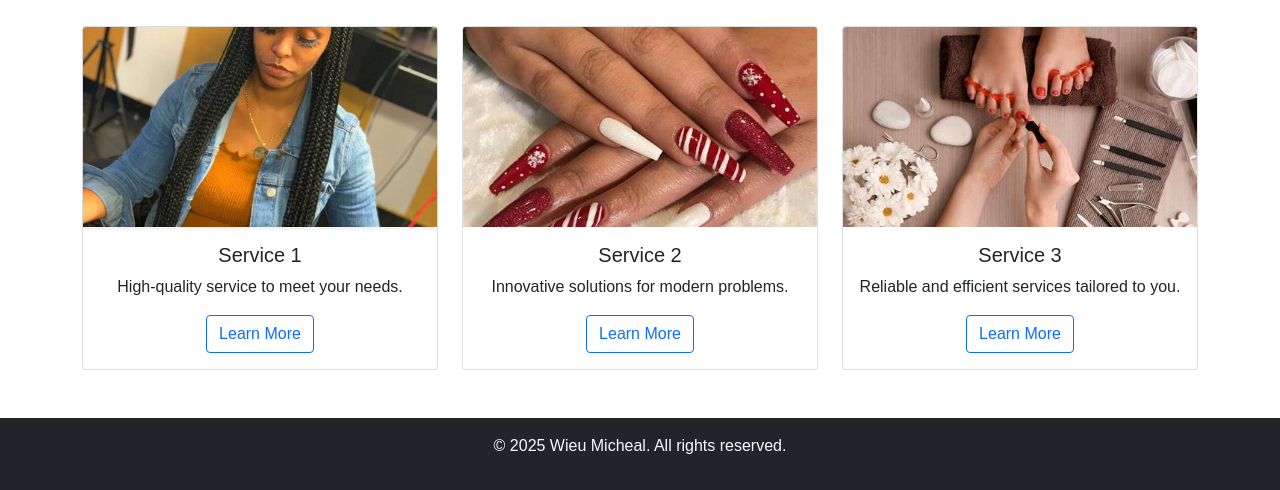
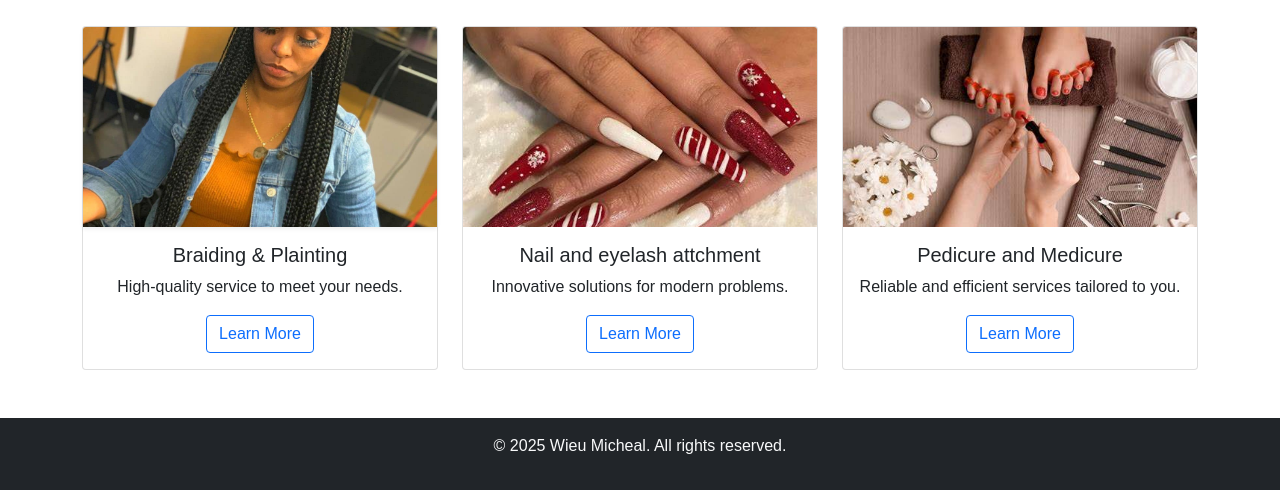
Before and after one commit to piosprods/Boss-Beauty, a plain HTML site: page index.html in a window 1280 px wide. Shown: the part 356-846 px from the top of the page. Drawn offline with nearby package versions, Linux system fonts and the light colour scheme.

Commit message:
Update index.html e1

```diff
--- a/index.html
+++ b/index.html
@@ -65,7 +65,7 @@
                     <img src="afro.jpg" class="card-img-top shadow-sm hover-shadow"
  alt="Service 1" >
                     <div class="card-body">
-                        <h5 class="card-title">Service 1</h5>
+                        <h5 class="card-title">Braiding & Plainting</h5>
                         <p class="card-text">High-quality service to meet your needs.</p>
                         <a href="#" class="btn btn-outline-primary">Learn More</a>
                     </div>
@@ -75,7 +75,7 @@
                 <div class="card">
                     <img src="nail.jpeg" class="card-img-top" alt="Service 2">
                     <div class="card-body">
-                        <h5 class="card-title">Service 2</h5>
+                        <h5 class="card-title">Nail and eyelash attchment</h5>
                         <p class="card-text">Innovative solutions for modern problems.</p>
                         <a href="#" class="btn btn-outline-primary">Learn More</a>
                     </div>
@@ -85,7 +85,7 @@
                 <div class="card">
                     <img src="Pedicure.jpeg" class="card-img-top" alt="Service 3">
                     <div class="card-body">
-                        <h5 class="card-title">Service 3</h5>
+                        <h5 class="card-title">Pedicure and Medicure</h5>
                         <p class="card-text">Reliable and efficient services tailored to you.</p>
                         <a href="#" class="btn btn-outline-primary">Learn More</a>
                     </div>
```
